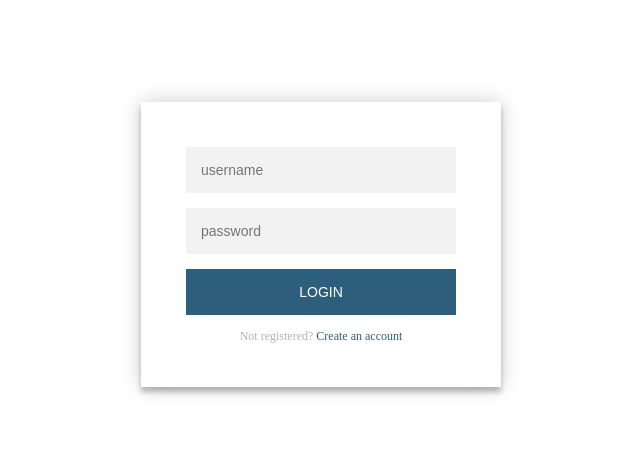
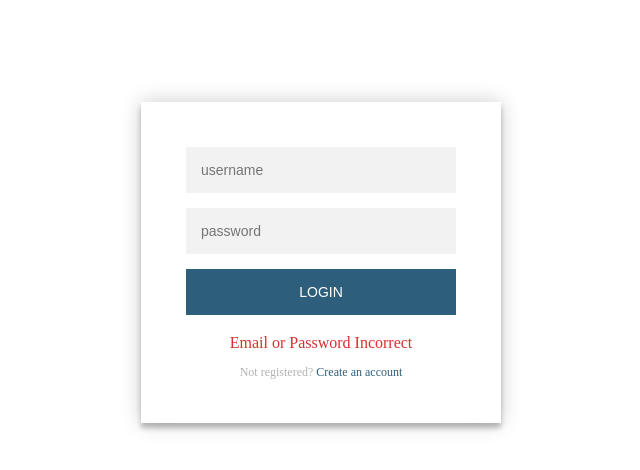
Before and after one commit to Hyunse/my-dictionary, a React (Create React App) app in the folder client/: page /login in a window 1280 px wide. Both pictures are taken after a click on the button "LOGIN". Shown: the top 470 px of the page, without its empty margins (319-959 px from the left). Built offline with nearby package versions, Linux system fonts and the light colour scheme; no server answers.

Commit message:
Add ErrorBox in Login

```diff
--- a/client/src/actions/index.ts
+++ b/client/src/actions/index.ts
@@ -69,7 +69,7 @@ export const signIn = (email: string, password: string, callback: ()=> void) =>
     callback();
   } catch (err) {
     dispatch({
-      payload: 'Login Fail',
+      payload: 'Email or Password Incorrect',
       type: LOGIN_FAIL
     });
   }
--- a/client/src/routes/Login/LoginContainer.tsx
+++ b/client/src/routes/Login/LoginContainer.tsx
@@ -9,6 +9,7 @@ interface IOwnProps {}
 
 interface IStateProps {
   auth: string;
+  error: string;
 }
 
 interface IDispatchProps {
@@ -67,6 +68,7 @@ class LoginContainer extends Component<IProps, {}> {
         clickLogin={this.clickLogin}
         userIdInputRef={this.userIdInputRef}
         passwordInputRef={this.passwordInputRef}
+        errorMessage={this.props.error}
       />
     );
   }
@@ -74,7 +76,8 @@ class LoginContainer extends Component<IProps, {}> {
 
 const mapStateToProps = (state) => {
   return {
-    auth: state.auth.authenticated
+    auth: state.auth.authenticated,
+    error: state.auth.errorMessage
   };
 };
 
--- a/client/src/routes/Login/LoginPresenter.tsx
+++ b/client/src/routes/Login/LoginPresenter.tsx
@@ -7,12 +7,14 @@ interface IProps {
   clickLogin: () => void;
   userIdInputRef: React.RefObject<HTMLInputElement>;
   passwordInputRef: React.RefObject<HTMLInputElement>;
+  errorMessage: string;
 }
 
 const LoginPresenter: React.SFC<IProps> = ({
   clickLogin,
   userIdInputRef,
-  passwordInputRef
+  passwordInputRef,
+  errorMessage
 }) => {
   return (
     <Container>
@@ -24,12 +26,21 @@ const LoginPresenter: React.SFC<IProps> = ({
           inputRef={passwordInputRef}
         />
         <Button onClick={clickLogin} name="LOGIN" />
+        {errorBox(errorMessage)}
         <Message>
           Not registered? <SignUp href="#">Create an account</SignUp>
         </Message>
       </Form>
     </Container>
   );
+};
+
+const errorBox = (errorMessage: string) => {
+  if (errorMessage) {
+    return <ErrorBox>{errorMessage}</ErrorBox>;
+  }
+
+  return '';
 };
 
 const Container = styled.div`
@@ -59,4 +70,10 @@ const SignUp = styled.a`
   color: #2d5f7c;
   text-decoration: none;
 `;
+
+const ErrorBox = styled.div`
+  margin-top: 20px;
+  color: #d63031;
+`;
+
 export default LoginPresenter;
```
